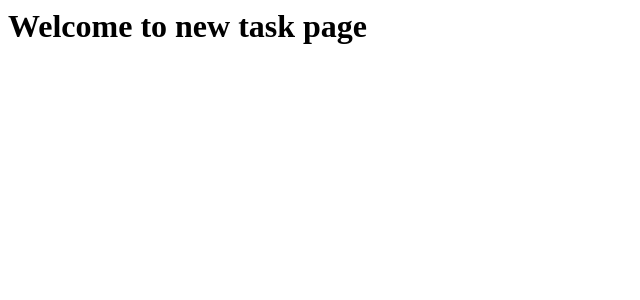
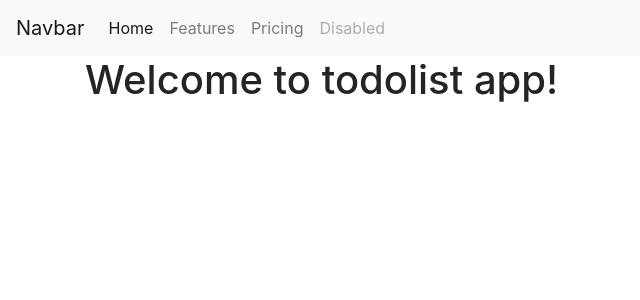
Before and after one commit to jibinmathew69/TaskManager, a Django app: page /task/ in a window 1280 px wide. Shown: the top 300 px of the page, without its empty margins (0-640 px from the left). Run offline with Django 3.2, Linux system fonts and the light colour scheme; some libraries are stand-ins or nearby versions.

Commit message:
Update todolist.html

```diff
--- a/taskmate/todolist/templates/todolist.html
+++ b/taskmate/todolist/templates/todolist.html
@@ -1 +1,38 @@
-<h1>Welcome to new task page</h1>
+<!doctype html>
+<html lang="en">
+  <head>
+    <!-- Required meta tags -->
+    <meta charset="utf-8">
+    <meta name="viewport" content="width=device-width, initial-scale=1, shrink-to-fit=no">
+
+    <!-- Bootstrap CSS -->
+    <link rel="stylesheet" href="https://stackpath.bootstrapcdn.com/bootstrap/4.3.1/css/bootstrap.min.css" integrity="sha384-ggOyR0iXCbMQv3Xipma34MD+dH/1fQ784/j6cY/iJTQUOhcWr7x9JvoRxT2MZw1T" crossorigin="anonymous">
+
+    <title>Todolist - Taskmate</title>
+  </head>
+  <body>
+    <nav class="navbar navbar-expand-lg navbar-light bg-light">
+    <a class="navbar-brand" href="#">Navbar</a>
+    <button class="navbar-toggler" type="button" data-toggle="collapse" data-target="#navbarNavAltMarkup" aria-controls="navbarNavAltMarkup" aria-expanded="false" aria-label="Toggle navigation">
+        <span class="navbar-toggler-icon"></span>
+    </button>
+    <div class="collapse navbar-collapse" id="navbarNavAltMarkup">
+        <div class="navbar-nav">
+        <a class="nav-item nav-link active" href="#">Home <span class="sr-only">(current)</span></a>
+        <a class="nav-item nav-link" href="#">Features</a>
+        <a class="nav-item nav-link" href="#">Pricing</a>
+        <a class="nav-item nav-link disabled" href="#" tabindex="-1" aria-disabled="true">Disabled</a>
+        </div>
+    </div>
+    </nav>
+    <div class="container">
+        <h1>Welcome to todolist app!</h1>
+    </div>
+
+    <!-- Optional JavaScript -->
+    <!-- jQuery first, then Popper.js, then Bootstrap JS -->
+    <script src="https://code.jquery.com/jquery-3.3.1.slim.min.js" integrity="sha384-q8i/X+965DzO0rT7abK41JStQIAqVgRVzpbzo5smXKp4YfRvH+8abtTE1Pi6jizo" crossorigin="anonymous"></script>
+    <script src="https://cdnjs.cloudflare.com/ajax/libs/popper.js/1.14.7/umd/popper.min.js" integrity="sha384-UO2eT0CpHqdSJQ6hJty5KVphtPhzWj9WO1clHTMGa3JDZwrnQq4sF86dIHNDz0W1" crossorigin="anonymous"></script>
+    <script src="https://stackpath.bootstrapcdn.com/bootstrap/4.3.1/js/bootstrap.min.js" integrity="sha384-JjSmVgyd0p3pXB1rRibZUAYoIIy6OrQ6VrjIEaFf/nJGzIxFDsf4x0xIM+B07jRM" crossorigin="anonymous"></script>
+  </body>
+</html>
```
